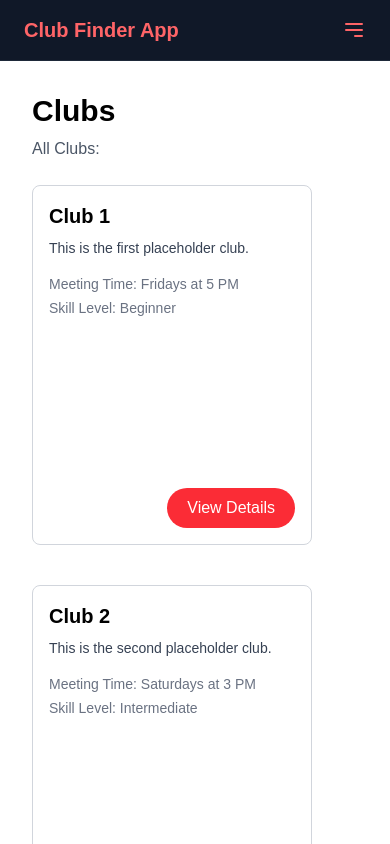
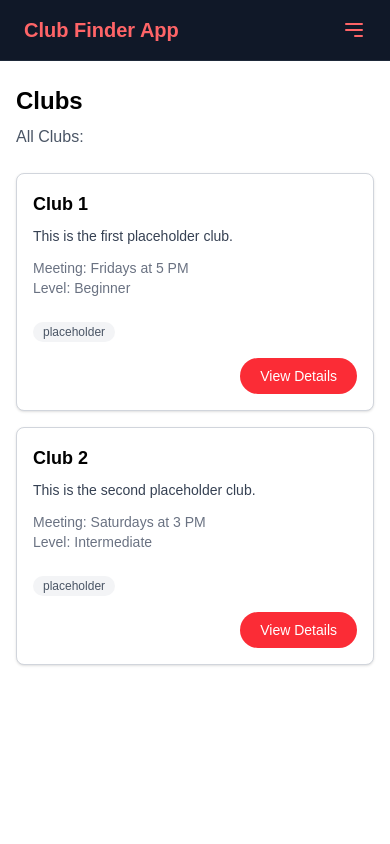
Before and after one commit to nealp/clubFinderApp, a Next.js app in the folder frontend/: page /clubs in a window 390 px wide. Shown: the top 844 px of the page. Built offline with nearby package versions, Linux system fonts and the light colour scheme.

Commit message:
responsive grid design

```diff
--- a/frontend/src/app/clubs/page.tsx
+++ b/frontend/src/app/clubs/page.tsx
@@ -38,33 +38,23 @@ const placeholderClubs: Club[] = [
   },
 ];
 
+import ClubCard from "@/components/ClubCard";
+
 export default function ClubsPage() {
   return (
-    <main className="min-h-screen bg-white text-black p-8">
-      <h1 className="text-3xl font-bold">Clubs</h1>
-      <p className="mt-2 text-gray-600">All Clubs:</p>
-      <div className="mt-6 grid grid-cols-[repeat(auto-fit,280px)] gap-10 justify-left">
-        {placeholderClubs.map((club) => (
-          <div
-            key={club.id}
-            className="border border-gray-300 rounded-lg p-4 hover:shadow-lg transition-shadow
-             w-[280px] h-[360px] flex flex-col"
-          >
-            <h2 className="text-xl font-semibold mb-2">{club.name}</h2>
-            <p className="text-sm text-gray-700 mb-4">{club.description}</p>
-            <p className="text-sm text-gray-500 mb-1">
-              Meeting Time: {club.meeting_time}
-            </p>
-            <p className="text-sm text-gray-500 mb-1">
-              Skill Level: {club.skill_level}
-            </p>
-            <div className="mt-auto flex justify-end">
-              <button className="text-white bg-red-500 hover:bg-red-600 rounded-full px-5 py-2">
-                View Details
-              </button>
-            </div>
-          </div>
-        ))}
+    <main className="min-h-screen bg-white text-black">
+      <div className="mx-auto max-w-7xl px-4 py-6 sm:px-6 sm:py-8 lg:px-8">
+        <h1 className="text-2xl font-bold sm:text-3xl">Clubs</h1>
+        <p className="mt-2 text-gray-600">All Clubs:</p>
+
+        <div
+          className="mt-6 grid grid-cols-1 gap-4 sm:grid-cols-2 sm:gap-6
+            lg:grid-cols-3 lg:gap-8 xl:grid-cols-4"
+        >
+          {placeholderClubs.map((club) => (
+            <ClubCard key={club.id} club={club} />
+          ))}
+        </div>
       </div>
     </main>
   );
--- /dev/null
+++ b/frontend/src/components/ClubCard.tsx
@@ -0,0 +1,54 @@
+type ClubCardProps = {
+  club: {
+    id: string;
+    name: string;
+    description?: string;
+    tags?: string[];
+    meeting_time?: string;
+    skill_level?: string;
+    join_link?: string;
+  };
+};
+
+export default function ClubCard({ club }: ClubCardProps) {
+  return (
+    <article
+      className="min-w-0 flex flex-col rounded-lg border border-gray-300 bg-white p-4
+        shadow-sm transition-shadow hover:shadow-md sm:p-5"
+    >
+      <h2 className="text-lg font-semibold sm:text-xl">{club.name}</h2>
+      {club.description && (
+        <p className="mt-2 flex-1 text-sm text-gray-700 line-clamp-3 sm:line-clamp-4">
+          {club.description}
+        </p>
+      )}
+      {club.meeting_time && (
+        <p className="mt-3 text-sm text-gray-500">Meeting: {club.meeting_time}</p>
+      )}
+      {club.skill_level && (
+        <p className="text-sm text-gray-500">Level: {club.skill_level}</p>
+      )}
+      <div className="mt-4 flex flex-wrap gap-2 pt-2 sm:mt-auto">
+        {club.tags?.slice(0, 3).map((tag) => (
+          <span
+            key={tag}
+            className="rounded-full bg-gray-100 px-2.5 py-0.5 text-xs text-gray-600"
+          >
+            {tag}
+          </span>
+        ))}
+      </div>
+      <div className="mt-4 flex justify-end">
+        <a
+          href={club.join_link ?? "#"}
+          target={club.join_link ? "_blank" : undefined}
+          rel={club.join_link ? "noopener noreferrer" : undefined}
+          className="rounded-full bg-red-500 px-5 py-2 text-sm font-medium text-white
+            transition-colors hover:bg-red-600 focus:outline-none focus:ring-2 focus:ring-red-500 focus:ring-offset-2"
+        >
+          View Details
+        </a>
+      </div>
+    </article>
+  );
+}
```
